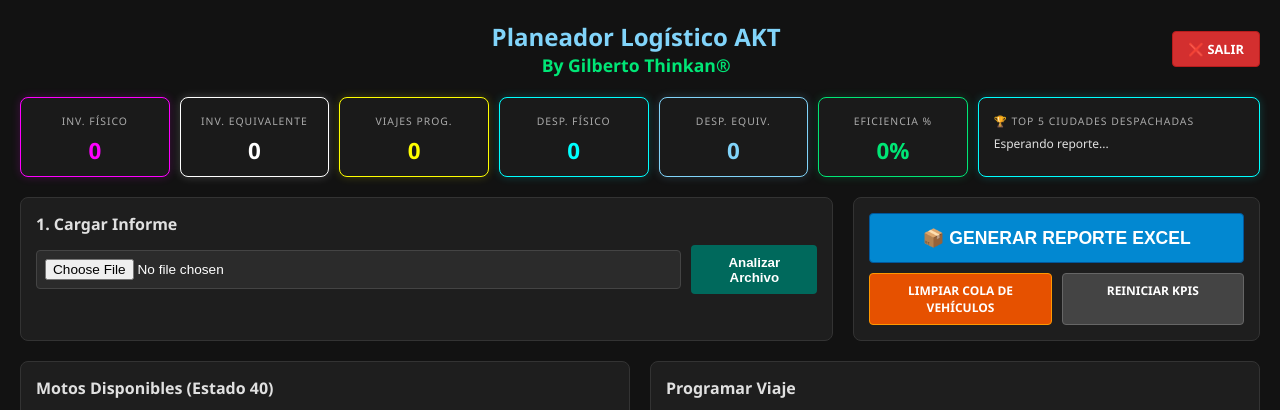
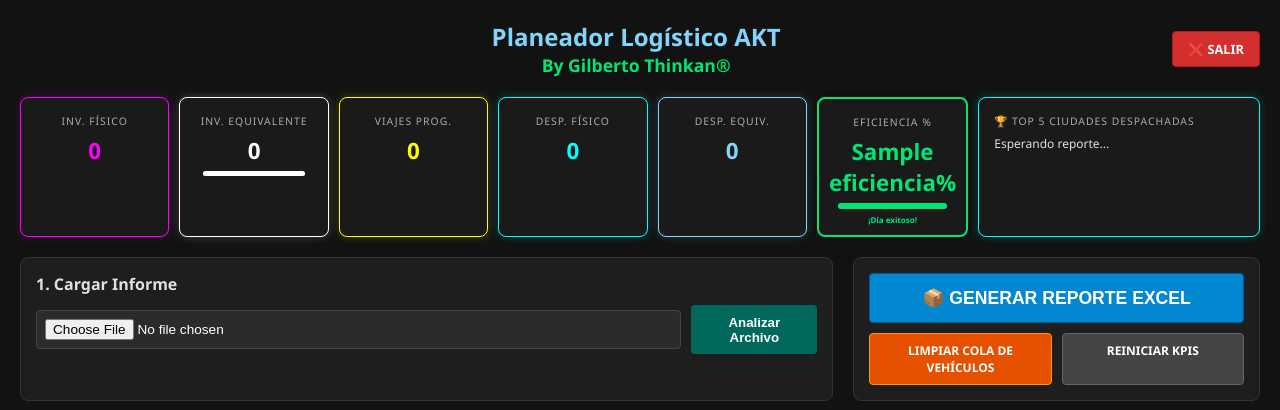
Before and after one commit to gilbertothinkan-eng/planer-v2, a Flask app: template templates/dashboard.html in a window 1280 px wide. Shown: the top 410 px of the page. Run offline with Flask 3, Linux system fonts and the light colour scheme; the template is opened without the code that fills it: most values are stand-ins (such as "Sample title", 1, 10 or a date in 2020).

Commit message:
Update dashboard.html

```diff
--- a/templates/dashboard.html
+++ b/templates/dashboard.html
@@ -61,7 +61,6 @@
       .neon-celeste { border-color: #81d4fa !important; box-shadow: 0 0 10px rgba(129, 212, 250, 0.2); color: #81d4fa; }
       .neon-verde { border-color: #00e676 !important; box-shadow: 0 0 10px rgba(0, 230, 118, 0.2); color: #00e676; }
 
-      /* ESTILO VENTANITA MODAL */
       .modal { display: none; position: fixed; z-index: 1000; left: 0; top: 0; width: 100%; height: 100%; background: rgba(0,0,0,0.8); }
       .modal-content { background: #1e1e1e; margin: 5% auto; padding: 20px; border: 1px solid #81d4fa; width: 400px; border-radius: 10px; box-shadow: 0 0 20px rgba(0,0,0,0.5); }
     </style>
@@ -82,10 +81,15 @@
         <label>Inv. Físico</label>
         <span>{{ session.get('kpi_fisico', 0) }}</span>
     </div>
+
     <div class="kpi-card neon-blanco">
         <label>Inv. Equivalente</label>
         <span>{{ session.get('kpi_equivalente', 0) }}</span>
+        <div style="width: 80%; background: #333; height: 5px; border-radius: 3px; margin: 5px auto; overflow: hidden;">
+            <div style="width: {{ equiv_porc }}%; height: 100%; background: #fff; box-shadow: 0 0 5px #fff;"></div>
+        </div>
     </div>
+
     <div class="kpi-card neon-amarillo">
         <label>Viajes Prog.</label>
         <span>{{ session.get('kpi_viajes', 0) }}</span>
@@ -98,10 +102,20 @@
         <label>Desp. Equiv.</label>
         <span>{{ session.get('kpi_despacho_e', 0) }}</span>
     </div>
-    <div class="kpi-card neon-verde">
+
+    <div class="kpi-card" style="border: 2px solid {% if eficiencia < 31 %}#ff0055{% elif eficiencia < 75 %}#ffcc00{% else %}#00e676{% endif %};">
         <label>Eficiencia %</label>
-        <span>{{ session.get('kpi_eficiencia', 0) }}%</span>
+        <span style="color: {% if eficiencia < 31 %}#ff0055{% elif eficiencia < 75 %}#ffcc00{% else %}#00e676{% endif %};">
+            {{ eficiencia }}%
+        </span>
+        <div style="width: 85%; background: #222; height: 6px; border-radius: 3px; margin: 5px auto; overflow: hidden;">
+            <div style="width: {{ eficiencia }}%; height: 100%; background: {% if eficiencia < 31 %}#ff0055{% elif eficiencia < 75 %}#ffcc00{% else %}#00e676{% endif %}; box-shadow: 0 0 8px {% if eficiencia < 31 %}#ff0055{% elif eficiencia < 75 %}#ffcc00{% else %}#00e676{% endif %};"></div>
+        </div>
+        <div style="font-size: 0.5em; font-weight: bold; color: {% if eficiencia < 31 %}#ff0055{% elif eficiencia < 75 %}#ffcc00{% else %}#00e676{% endif %};">
+            {% if eficiencia < 31 %}Apenas iniciando{% elif eficiencia < 75 %}En proceso{% else %}¡Día exitoso!{% endif %}
+        </div>
     </div>
+
     <div class="kpi-card neon-azul" style="flex: 2; text-align: left; padding-left: 15px;">
         <label>🏆 Top 5 Ciudades Despachadas</label>
         <div style="font-size: 0.75em; margin-top: 5px; color: #e0e0e0;">
```
